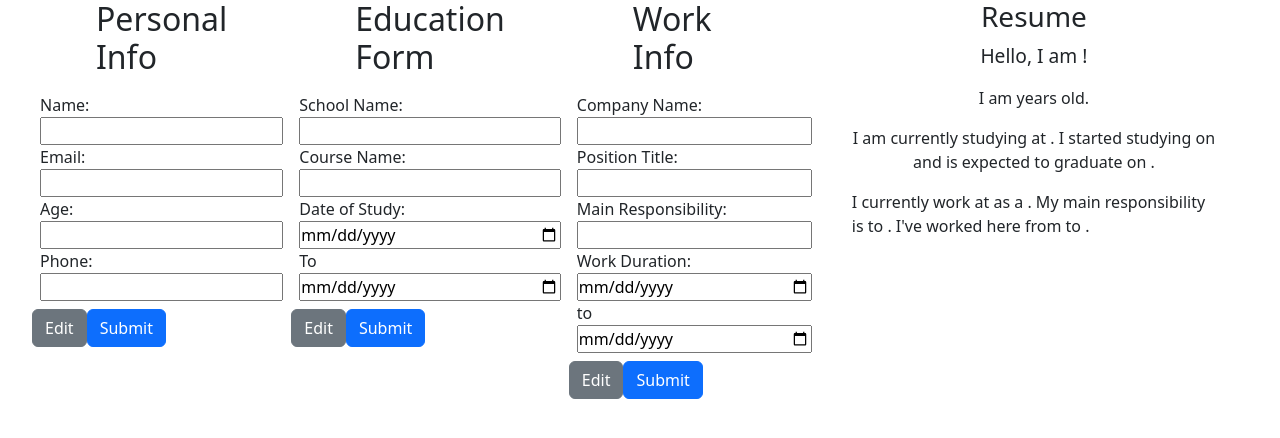
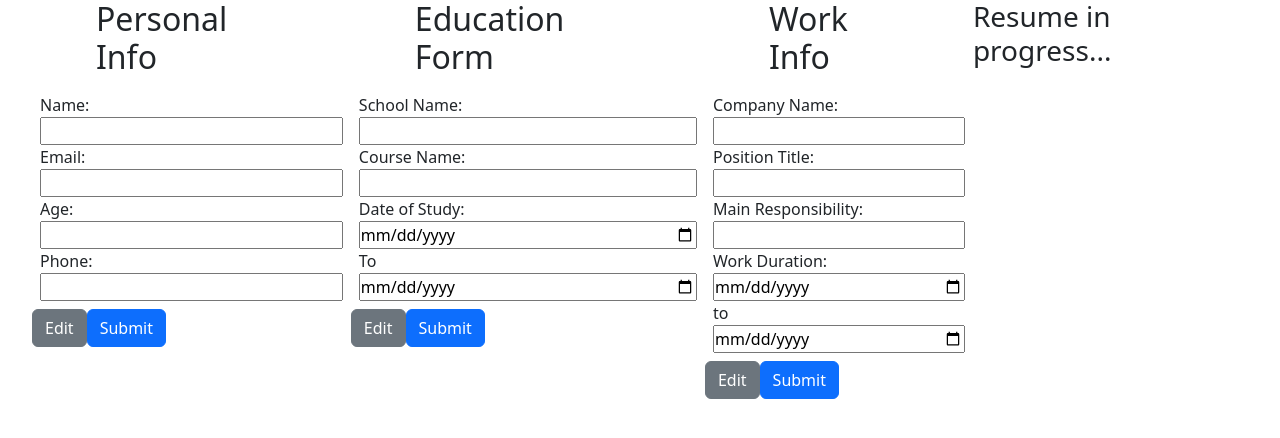
Before and after one commit to leechiahwa/project-cv-application, a React (Vite) app: page / in a window 1280 px wide. Shown: the top 438 px of the page. Built offline with nearby package versions, Linux system fonts and the light colour scheme.

Commit message:
Add preview functionality to InfoForm component - Only shows preview when submit button clicked

```diff
--- a/src/components/InfoForm.tsx
+++ b/src/components/InfoForm.tsx
@@ -27,7 +27,40 @@ export default function InfoForm() {
     });
   }
 
+  const [showPreview, setShowPreview] = useState(false);
+
+  // TODO: should be a better way to do this part
+  function onSubmit() {
+    setShowPreview(true);
+  }
+
+  let previewOnSubmit = <h3>Resume in progress...</h3>;
+
+  if (showPreview) {
+    previewOnSubmit = (
+      <>
+        <p className="preview name">Hello, I am {person.name}!</p>
+        <p className="preview">{person.email}</p>
+        <p className="preview">I am {person.age} years old.</p>
+        <p className="preview">{person.phone}</p>
+        <p className="preview">
+          I am currently studying {person.courseName} at {person.schoolName}. I
+          started studying on {person.studyDateFrom} and is expected to graduate
+          on {person.studyDateTo}. {/* need to format date */}
+        </p>
+        <p>
+          I currently work at {person.companyName} as a {person.positionTitle}.
+          My main responsibility is to {person.mainResponsibility}. I've worked
+          here from {person.workDurationFrom} to {person.workDurationTo}.
+        </p>
+      </>
+    );
+  }
+
   // TODO: Design the preview to look better
+  // TODO: Only show the preview when submit button is clicked
+  // TODO: Only enable the submit button when all fields are filled
+
   return (
     <div className="d-flex" id="form">
       <div>
@@ -101,10 +134,16 @@ export default function InfoForm() {
             onChange={handleChange}
           />
         </form>
-        <button className="btn btn-secondary" onClick={editButton}>
+        {/* Hides preview when edit button is clicked */}
+        <button
+          className="btn btn-secondary"
+          onClick={() => setShowPreview(false)}
+        >
           Edit
         </button>
-        <button className="btn btn-primary" onClick={submitButton}>
+        {/* Shows preview when submit button is clicked */}
+        <button className="btn btn-primary" onClick={onSubmit}>
+          {" "}
           Submit
         </button>
       </div>
@@ -154,23 +193,7 @@ export default function InfoForm() {
           Submit
         </button>
       </div>
-      <div className="preview">
-        <h3 className="header">Resume</h3>
-        <p className="preview name">Hello, I am {person.name}!</p>
-        <p className="preview">{person.email}</p>
-        <p className="preview">I am {person.age} years old.</p>
-        <p className="preview">{person.phone}</p>
-        <p className="preview">
-          I am currently studying {person.courseName} at {person.schoolName}. I
-          started studying on {person.studyDateFrom} and is expected to graduate
-          on {person.studyDateTo}. {/* need to format date */}
-        </p>
-        <p>
-          I currently work at {person.companyName} as a {person.positionTitle}.
-          My main responsibility is to {person.mainResponsibility}. I've worked
-          here from {person.workDurationFrom} to {person.workDurationTo}.
-        </p>
-      </div>
+      {previewOnSubmit}
     </div>
   );
 }
```
